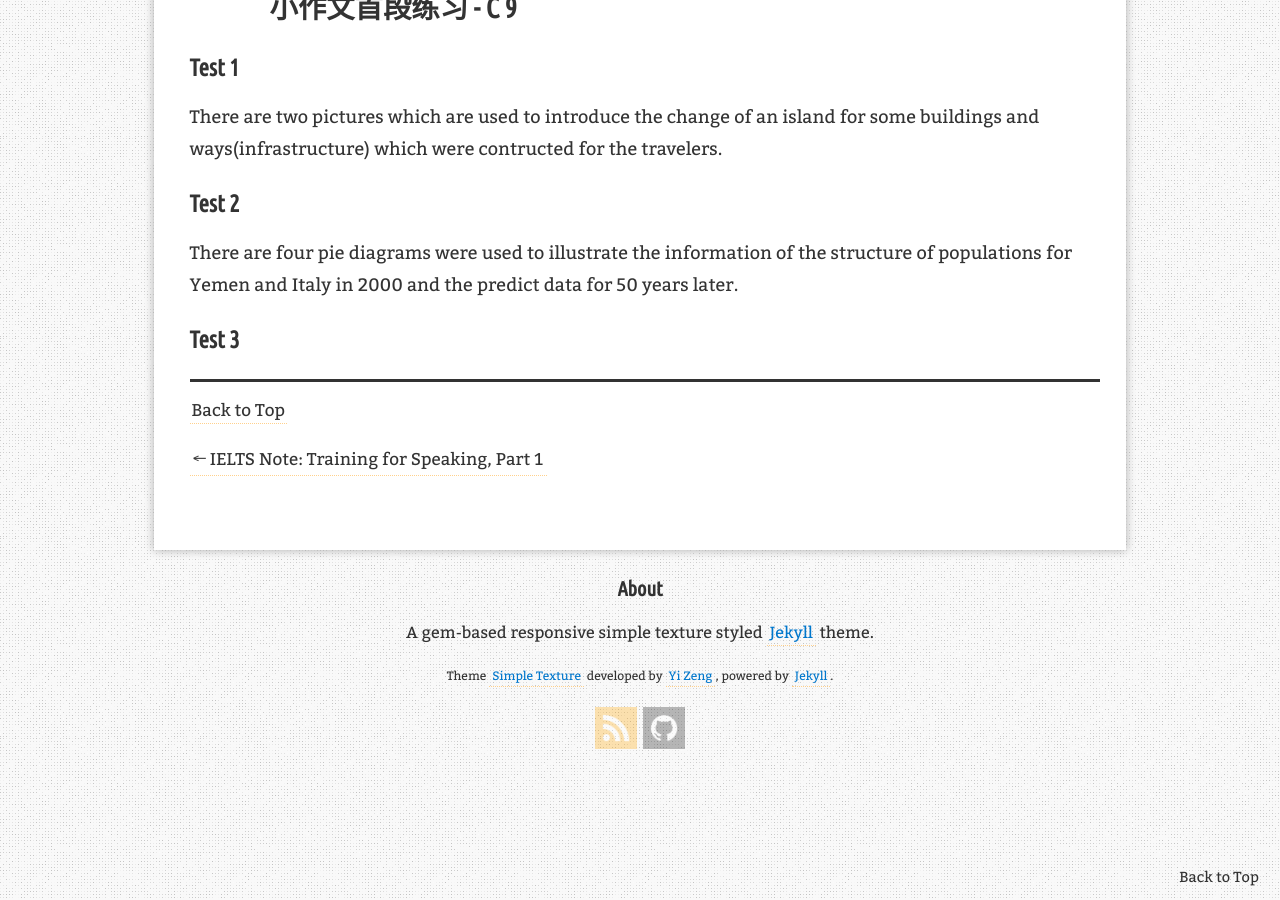
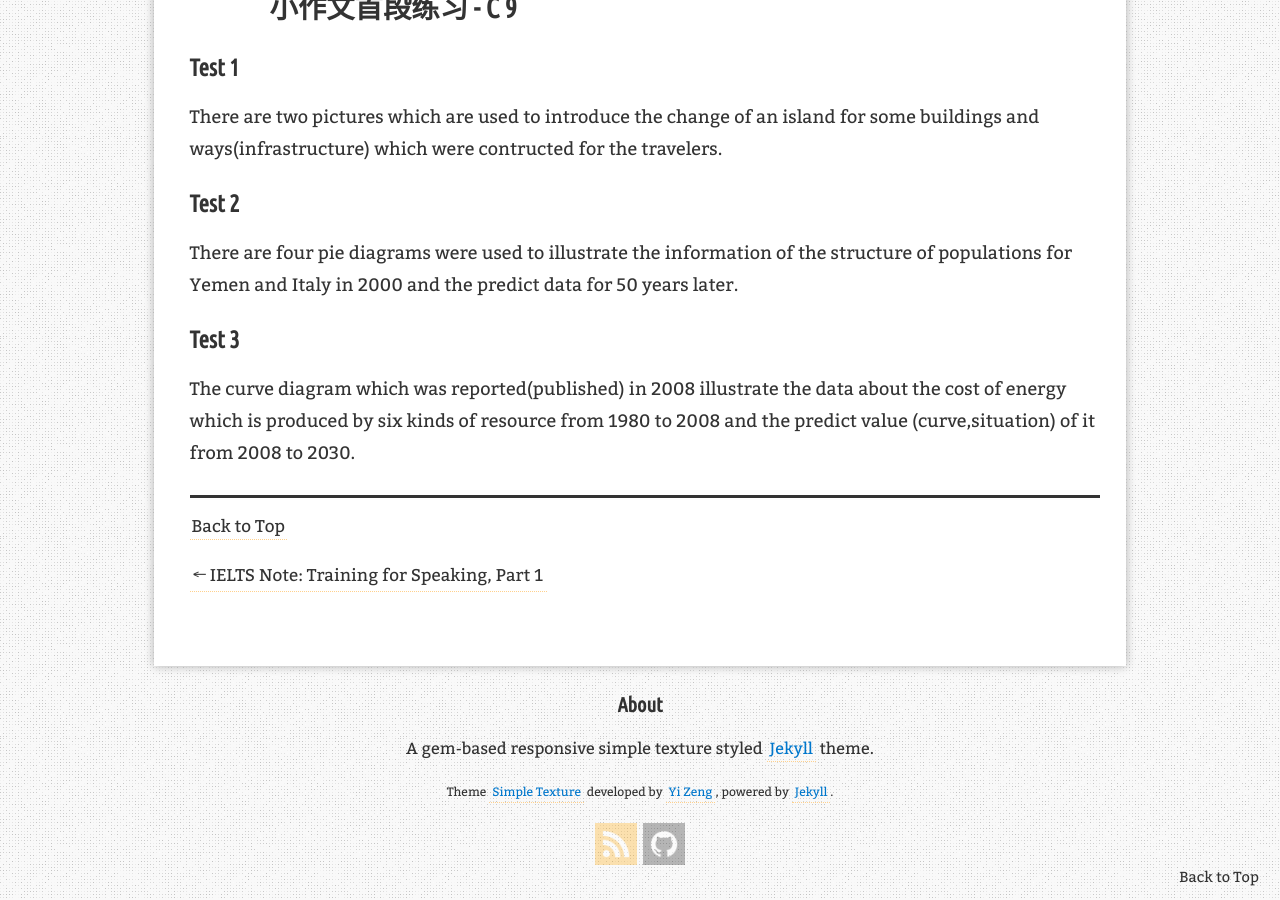
Before and after one commit to Yuhong-Lee/Yuhong-Lee.github.io, a Jekyll site: the page built from _posts/2021-06-05-Training-IELTS-Writting.md, in a window 1280 px wide and 900 px high, scrolled down 2062 px. Built offline with Jekyll 4.4.1, drawn with Linux system fonts in a browser that asks for light colours; comment, search, counter and statistics services are not loaded.

Commit message:
21.06.06

```diff
--- a/_posts/2021-06-05-Training-IELTS-Writting.md
+++ b/_posts/2021-06-05-Training-IELTS-Writting.md
@@ -69,3 +69,5 @@ There are two pictures which are used to introduce the change of an island for s
 There are four pie diagrams were used to illustrate the information of the structure of populations for Yemen and Italy in 2000 and the predict data for 50 years later.
 
 ### Test 3
+
+The curve diagram which was reported(published) in 2008 illustrate the data about the cost of energy which is produced by six kinds of resource from 1980 to 2008 and  the predict value (curve,situation) of it from 2008 to 2030.
```
